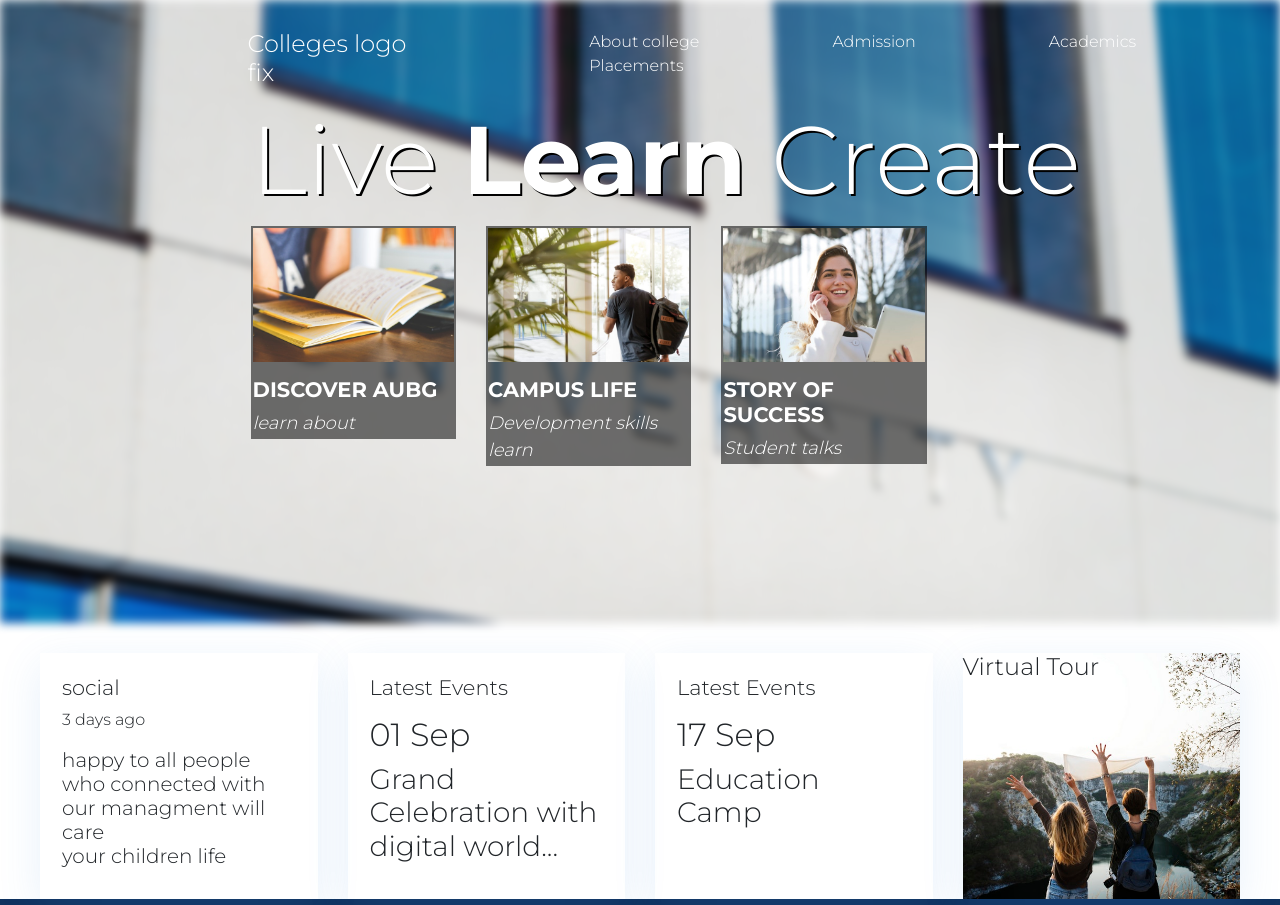
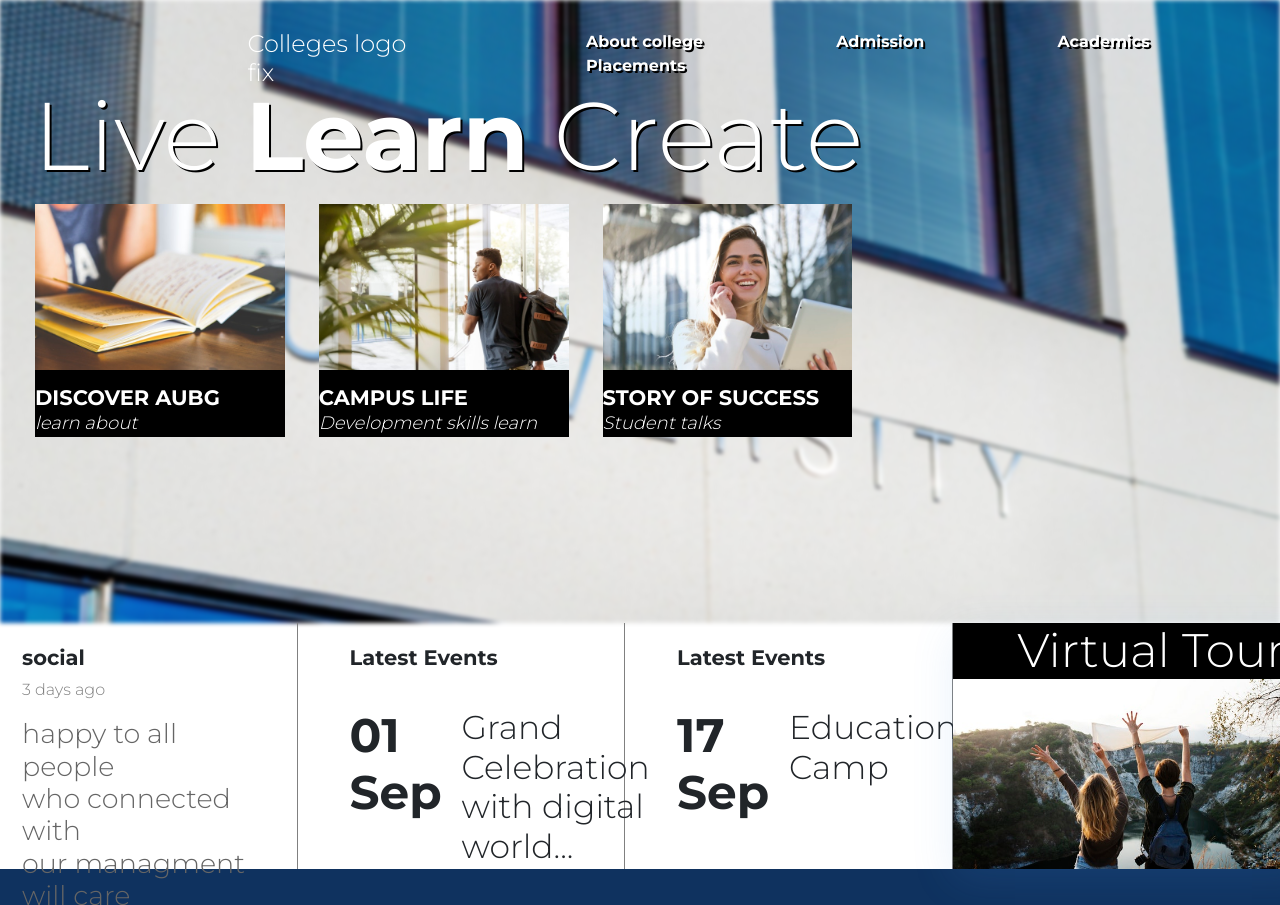
Before and after one commit to bharatnivas/College-Project, a plain HTML site: page index.html in a window 1280 px wide. Shown: the top 905 px of the page. Drawn offline with nearby package versions, Linux system fonts and the light colour scheme.

Commit message:
style fix one

```diff
--- a/css/styles.css
+++ b/css/styles.css
@@ -14,7 +14,7 @@ body{
     -moz-filter: blur(5px);
     -o-filter: blur(5px);
     -ms-filter: blur(5px);
-    filter: blur(5px);
+    filter: blur(2px);
 }
 .header {
     display: flex;
@@ -34,16 +34,17 @@ body{
 }
 .CollegeSpecification > ul >li > a {
     color: #fff!important;
+    text-shadow: 2px 2px #000000;
+    text-decoration: none;
+    font-weight: 700;
 }
 .heroContent {
     padding-top: 3%;
     padding-left: 33px;
-    max-width: 1200px;
     margin: 0 auto;
     position: absolute;
     padding-bottom: 5%;
-    top: 8%;
-    left: 17%;
+    top: 5%;
 }
 .heroContent > h1 {
     font-size: 96px;
@@ -54,22 +55,49 @@ body{
     width: 100%;
 }
 .subhero-image {
-    background: #0000008a;
     color: #fff;
     padding: 2px;
 }
 .subhero-image > h1 {
+    background: black;
     font-size: 21px;
+    margin: 0;
     font-weight: 600;
     padding: 15px 0 0 0;
 }
 .subhero-image > i {
     font-size: 18px;
+    background: black;
+    display: block;
 }
 .sectiontwo {
-    max-width: 1200px;
-    margin: 0 auto;
+    padding:0;
+}
+.sectiontwo-content > h1 {
+    font-weight: 900;
+}
+.sectiontwo-content > h5 {
+    color: #656565;
+    font-size: 27px;
+}
+.sectiontwo-content > p {
+    color: gray;
+}
+.sectiontwo-content > h2 {
+    font-size: 47px;
+    font-weight: 600;
+}
+.sectiontwo-content > div {
+    display: flex;
     padding: 30px 0 0 0;
+}
+.sectiontwo-content > div h2{
+    font-size: 47px;
+    font-weight: 600;
+}
+.sectiontwo-content > div h3 {
+    font-size: 33px;
+    margin-left: 20px;
 }
 .tourimage{
     background-image: url(../images/tour-image/tour.jpeg);
@@ -79,6 +107,15 @@ body{
     height:246px;
     box-shadow: 0 11px 40px 0 rgba(74, 144, 226, 0.13);
     background-color: #464646;
+    width: 121%;
+    margin: 0 0 0 -30px;
+}
+.tourimage > h4 {
+    color: #fff;
+    text-shadow: 2px 2px #000000;
+    font-size: 47px;
+    background-color: black;
+    padding-left: 18%;
 }
 .sectiontwo-content > h1 {
     font-size: 21px;
@@ -87,9 +124,9 @@ body{
     font-size: 21px;
 }
 .sectiontwo-content {
-    box-shadow: 0 11px 40px 0 rgba(74, 144, 226, 0.13);
     height: 246px;
     padding: 22px;
+    border-right: 1px solid gray;
 }
 .sectionthree {
     background-color: #0f325f;
--- a/index.html
+++ b/index.html
@@ -85,29 +85,23 @@
         <div class="col-lg-3">
                 <div class="sectiontwo-content">
             <h1>Latest Events</h1>
-            <p>
-                <span>
-                    <h2>01
+            <div>
+                <h2>01<br>
                     Sep</h2>
-                </span>
-                <span>
                     <h3>Grand Celebration with digital world...</h3>
-                </span>
-            </p>
+            </div>
             </div>
         </div>
         <div class="col-lg-3">
                 <div class="sectiontwo-content">
             <h1>Latest Events</h1>
-            <p>
-                <span>
-                    <h2>17
+                <div>
+                    <h2>17<br>
                     Sep</h2>
-                </span>
-                <span>
+
                     <h3>Education Camp</h3>
-                </span>
-            </p>
+                </div>
+
             </div>
         </div>
         <div class="col-lg-3">
```
